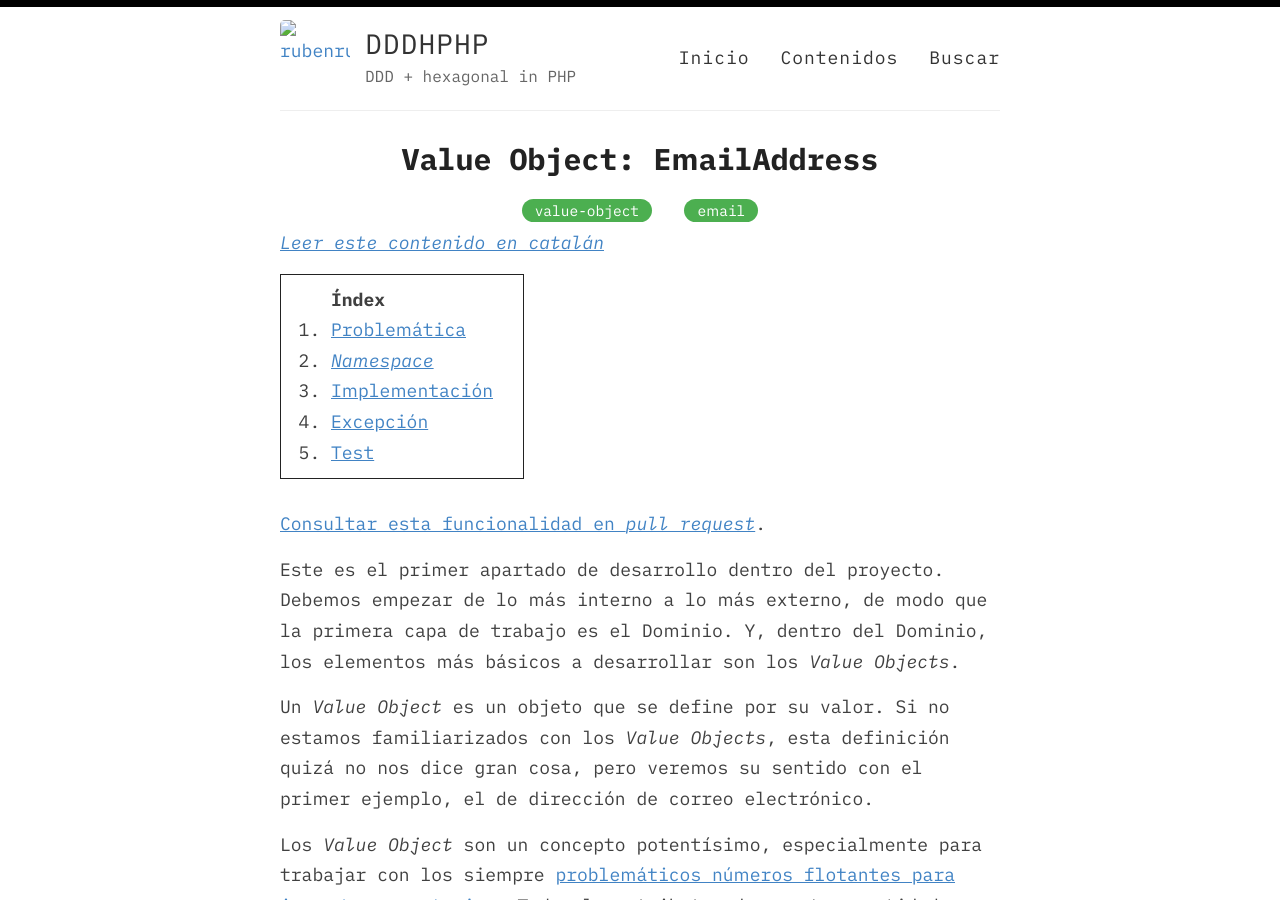
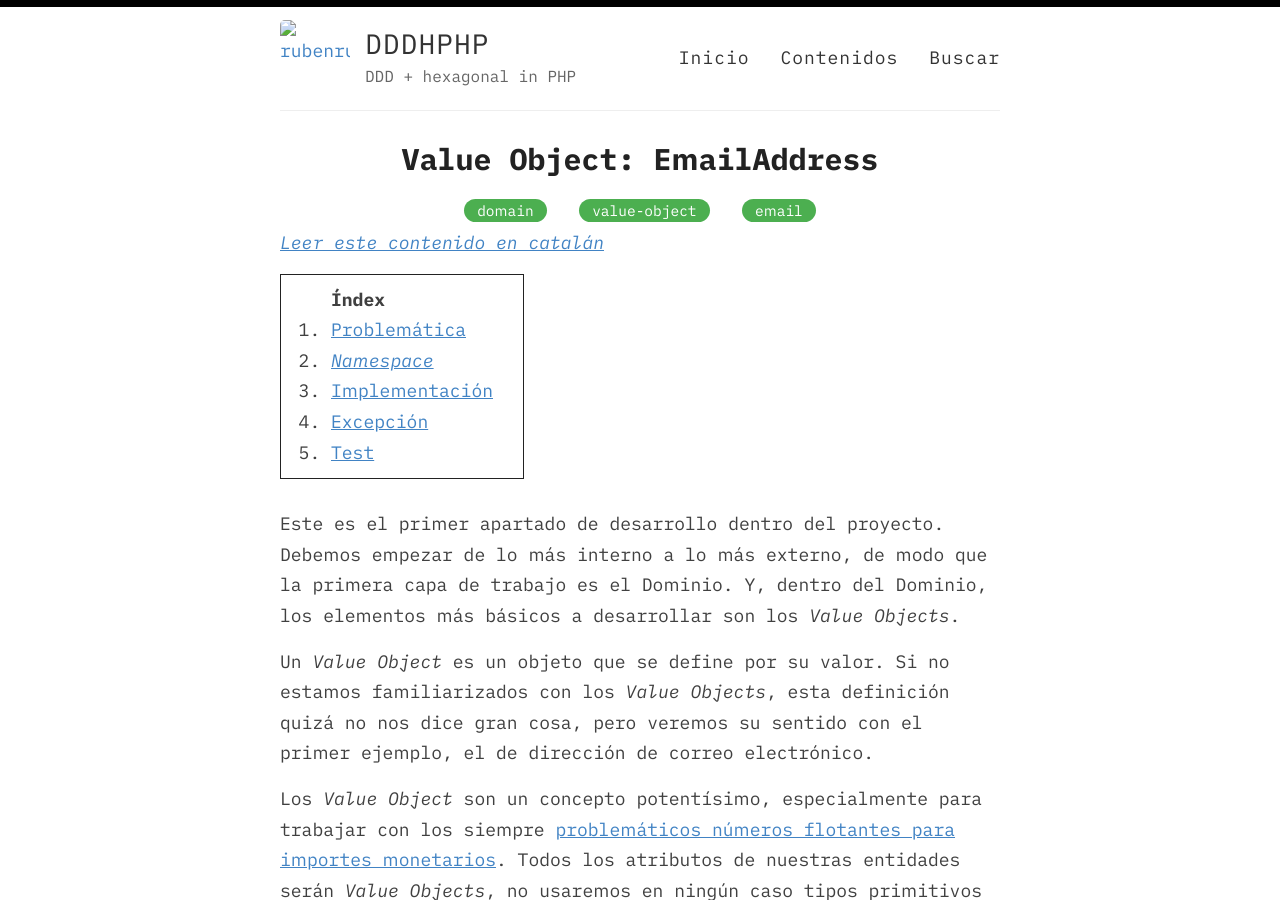
Before and after one commit to rubenrubiob/rubenrubiob.github.io, a Jekyll site: the page built from es/value-object/email.md, in a window 1280 px wide and 900 px high. Built offline with Jekyll 4.4.1, drawn with Linux system fonts in a browser that asks for light colours; our own code applies the rules of GitHub Pages for plain Markdown files.

Commit message:
Añadir datos pull request en post email

```diff
--- a/es/value-object/en-castellano-email.md
+++ b/es/value-object/email.md
@@ -1,18 +1,17 @@
 ---
 lang: es
 lang-ref: value-object-email-address
-tags: [value-object,email]
+tags: [domain,value-object,email]
 is-content-page: true
 layout: content-page
 order: 1
+pull-request: 2
 ---
 
 # _Value Object_: `EmailAddress`
 
 * TOC
 {:toc}
-
-[Consultar esta funcionalidad en _pull request_](https://github.com/rubenrubiob).
 
 Este es el primer apartado de desarrollo dentro del proyecto. Debemos empezar de lo más interno a lo más externo, de modo que la primera capa de trabajo es el Dominio. Y, dentro del Dominio, los elementos más básicos a desarrollar son los _Value Objects_.
 
@@ -44,7 +43,7 @@ public function notify($email) : void
 
 Sabemos que una dirección de correo electrónico es siempre un _string_, pero no todo _string_ es una dirección de correo electrónico. Es decir, las direcciones de correo electrónico son un subconjunto de todos los _string_ existentes:
 
-![](/images/value-object/diagrama-venn-email.png)
+![](/images/value-object/diagrama-venn-email.png){:height="50%" width="50%"}
 
 Así pues, lo primero que deberíamos hacer en esta función es validar que el _string_ que nos pasan es efectivamente una dirección de correo electrónico válida, y lanzar una excepción si no lo es:
 
```
Also changed, not shown: ca/value-object/email.md (+3 -4 lines).
